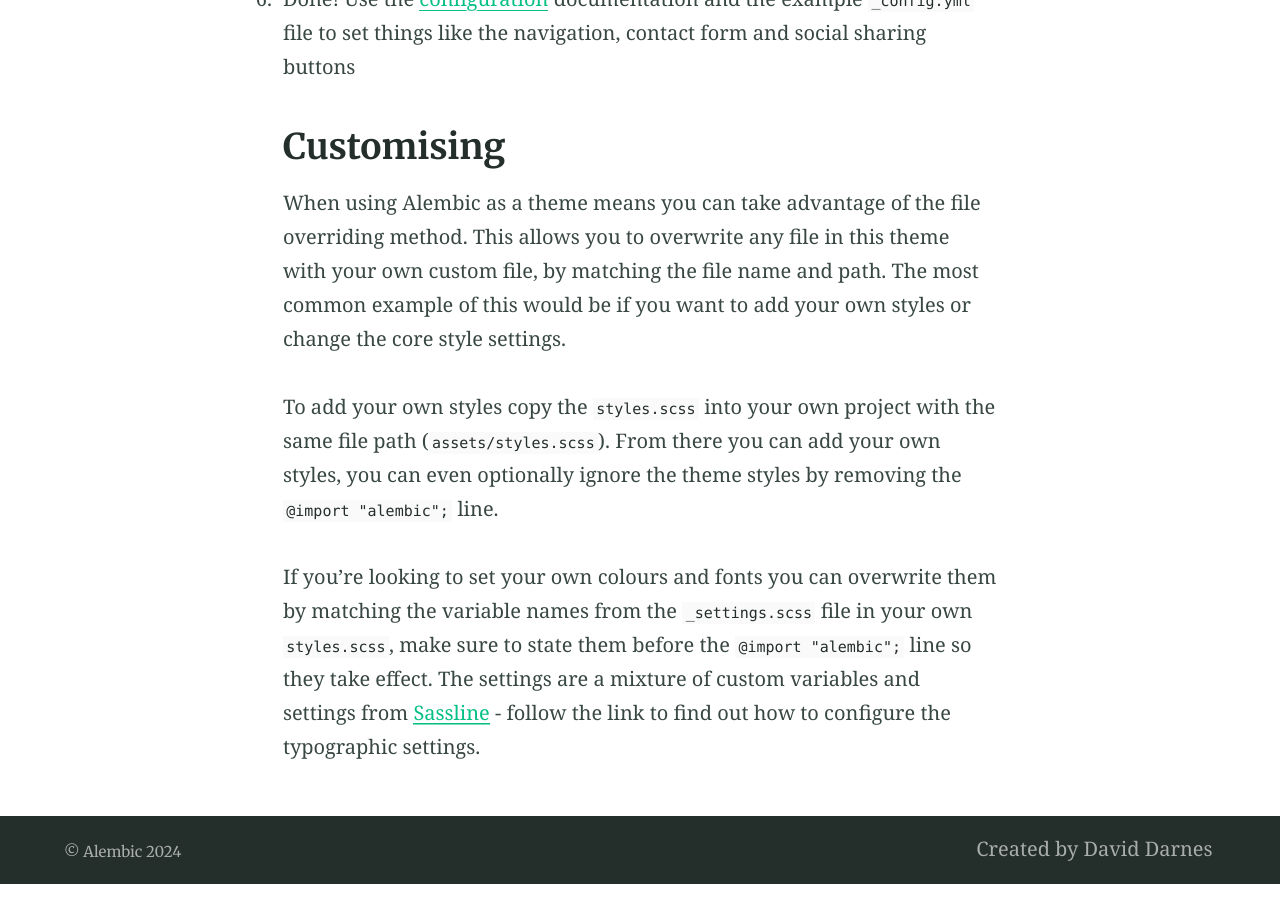
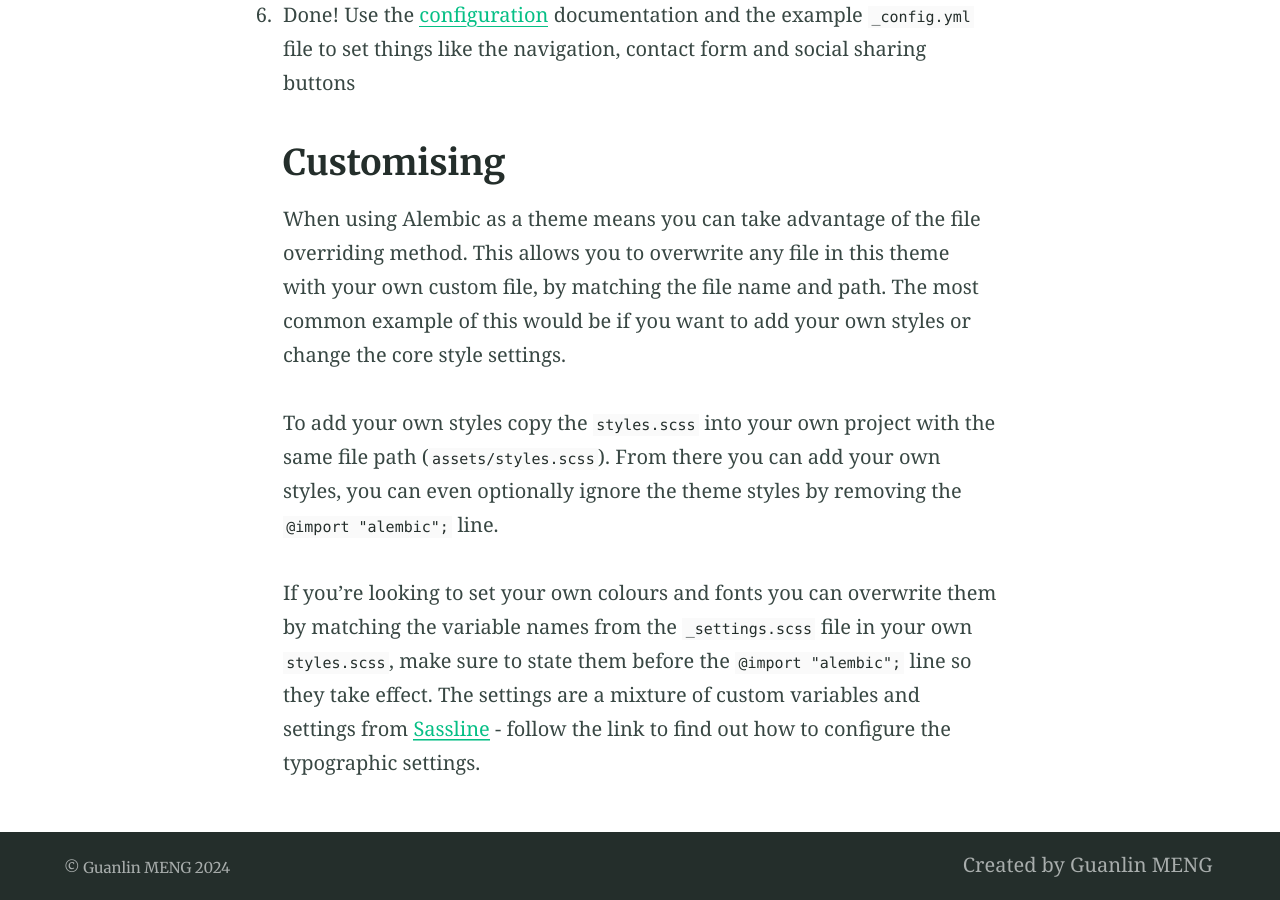
Before and after one commit to paopaolin/paopaolin.github.io, a Jekyll site: the page built from index.md, in a window 1280 px wide and 900 px high, scrolled down 4888 px. Built offline with Jekyll 4.4.1, drawn with Linux system fonts in a browser that asks for light colours; some of the changed text lies outside the part shown.

Commit message:
Update _config.yml

```diff
--- a/_config.yml
+++ b/_config.yml
@@ -44,10 +44,10 @@ author: DavidDarnes # jekyll-seo-tag > default author
 social: # jekyll-seo-tag > social overrides
   name: David Darnes # jekyll-seo-tag > real name
   links:  # jekyll-seo-tag > social aliases (sameAs)
-    - https://twitter.com/DavidDarnes
-    - https://www.facebook.com/daviddarnes
-    - https://www.linkedin.com/in/daviddarnes
-    - https://github.com/daviddarnes
+    - https://twitter.com/meng59019426
+    - https://www.facebook.com/
+    - https://www.linkedin.com/in/guanlin-meng/
+    - https://github.com/paopaolin
 # markdown: CommonMark # Markdown parse settings, CommonMark performs slightly better an others in build time
 # commonmark:
   # options: ["SMART", "FOOTNOTES"]
@@ -93,13 +93,13 @@ defaults:
 # 7. Site settings
 encoding: utf-8 # Make sure the encoding is right
 lang: en-GB # Set the site language
-title: "Alembic" # Site name or title, also used in jekyll-seo-tag
+title: "Guanlin MENG" # Site name or title, also used in jekyll-seo-tag
 logo: "/assets/logos/logo.svg" # Site logo, also used in jekyll-seo-tag
-description: "Alembic is a starting point for Jekyll projects. Rather than starting from scratch, this boilerplate is designed to get the ball rolling immediately" # Site description and default description, also used in jekyll-seo-tag
+description: "HelloWorld" # Site description and default description, also used in jekyll-seo-tag
 url: "https://alembic.darn.es" # Site url, also used in jekyll-seo-tag
-baseurl: ""
-repo: "https://github.com/daviddarnes/alembic"
-email: "me@daviddarnes.com"
+baseurl: "https://github.com/paopaolin"
+repo: "https://github.com/paopaolin/github.io"
+email: "20099185d@gmail.com"
 # disqus: "alembic-1" # Blog post comments, uncomment the option and set the site ID from your Disqus account
 # date_format: "%-d %B %Y" # Blog post date formatting using placeholder formatting
 # google_analytics: ""
@@ -131,18 +131,18 @@ navigation_header:
   url: /categories/
 - title: Search
   url: /search/
-- title: Fork Alembic
-  url: https://github.com/daviddarnes/alembic
+- title: Fork Website
+  url: https://github.com/paopaolin/github.io
 
 navigation_footer:
-- title: Created by David Darnes
-  url: https://darn.es
+- title: Created by Guanlin MENG
+  url: https://github.com/paopaolin/github.io
 
 social_links: # Appears in sidebar. Set the urls then uncomment and comment out as desired
-  Twitter: https://twitter.com/DavidDarnes
-  LinkedIn: https://www.linkedin.com/in/daviddarnes
-  GitHub: https://github.com/daviddarnes
-  link: https://darn.es
+  Twitter: https://twitter.com/meng59019426
+  LinkedIn: https://www.linkedin.com/in/guanlin-meng/
+  GitHub: https://github.com/paopaolin
+  link: https://github.com/paopaolin/github.io
   RSS: /feed.xml
 
 sharing_links: # Appear at the bottom of single blog posts, add as desired. The value can be 'true' or the desired button colour
```
